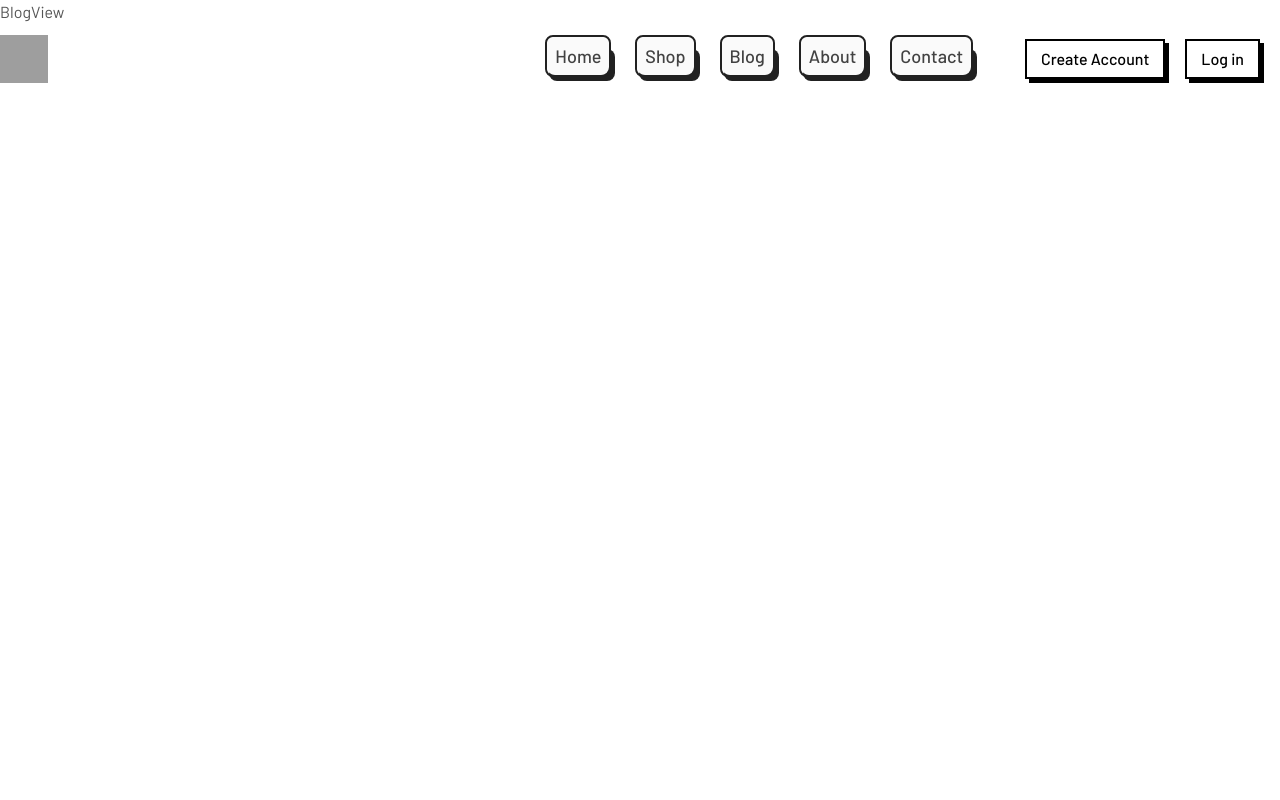
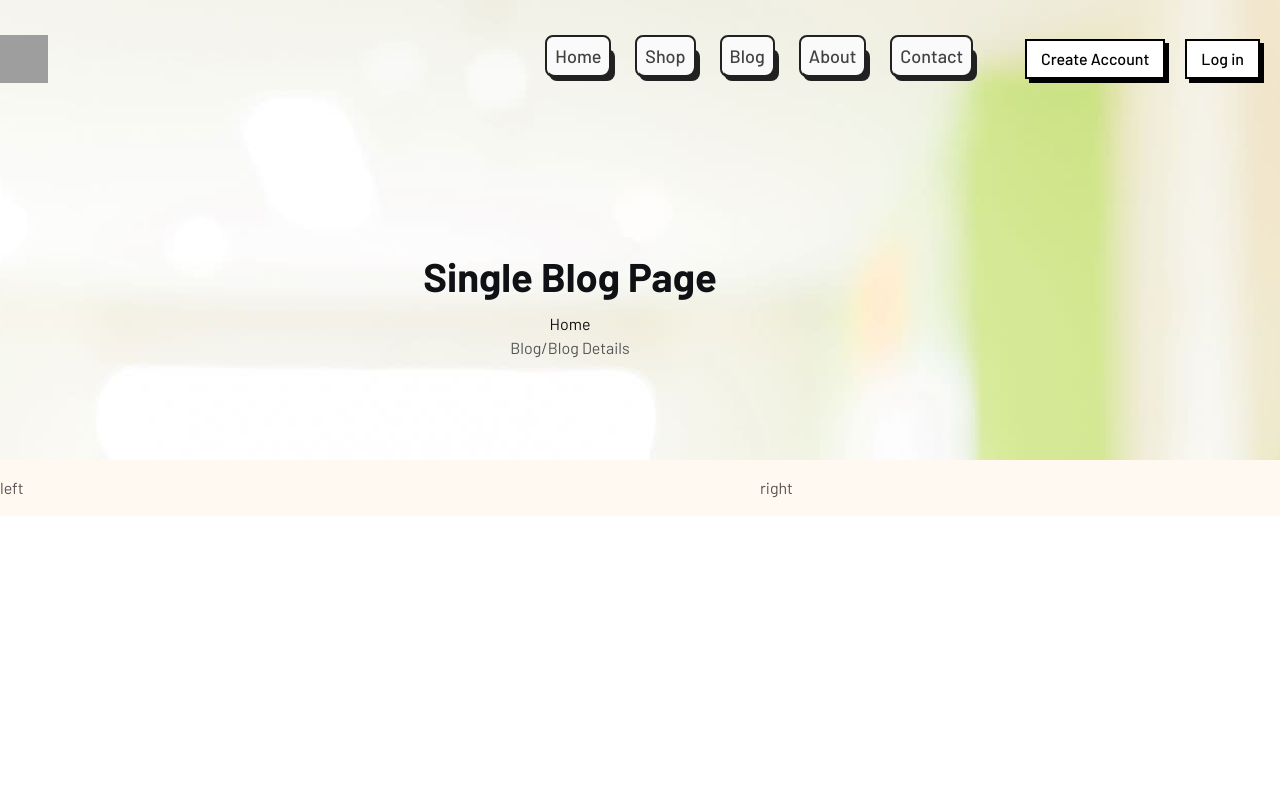
Before and after one commit to iwai-0310/Ecom-React, a React (Vite) app: page /blog/1 in a window 1280 px wide. Shown: the top 800 px of the page. Built offline with nearby package versions, Linux system fonts and the light colour scheme; grey boxes are pictures that could not be loaded.

Commit message:
split the render area into left and right for blogview

```diff
--- a/src/shopComponent/BlogView.jsx
+++ b/src/shopComponent/BlogView.jsx
@@ -1,12 +1,28 @@
 import React, { useState } from "react";
 import blogList from "../utilis/blogdata";
 import { useParams } from "react-router-dom";
+import PageHeader from "../components/PageHeader";
 
 const BlogView = () => {
   const [blog, setBlog] = useState(blogList);
+  //get the id from url
   const { id } = useParams();
-  console.log(id);
-  return <div>BlogView</div>;
+  // console.log(id);
+  //access the blog data using the id
+  const result = blog.filter((b) => b.id === Number(id));
+  return (
+    <div>
+      <PageHeader title={"Single Blog Page"} curPage={"Blog/Blog Details"} />
+      <div className="blog-section blog-single py-4 section-bg">
+        <div className="container">
+          <div className="flex justify-center">
+            <div className="lg:w-8/12 w-12">left</div>
+            <div className="lg:w-4/12 w-12">right</div>
+          </div>
+        </div>
+      </div>
+    </div>
+  );
 };
 
 export default BlogView;
```
